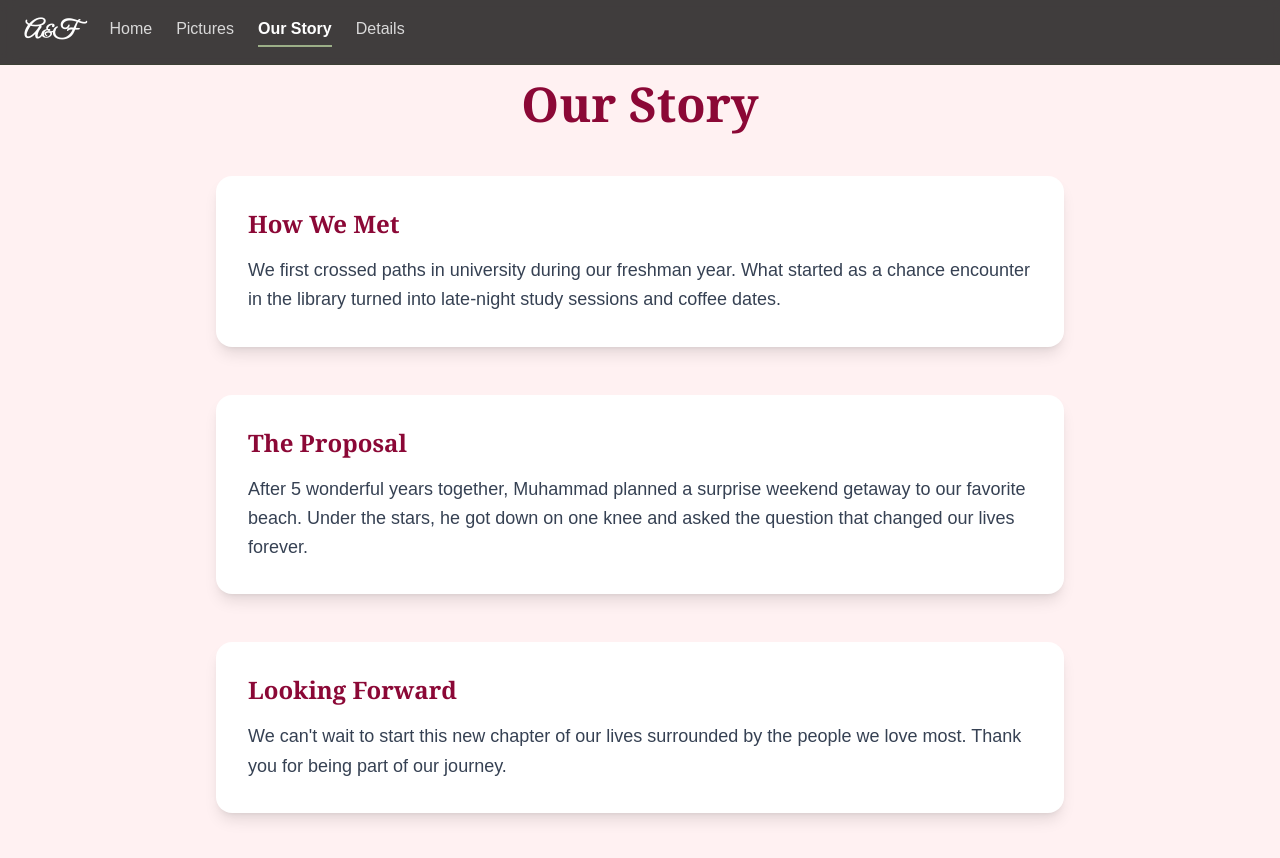
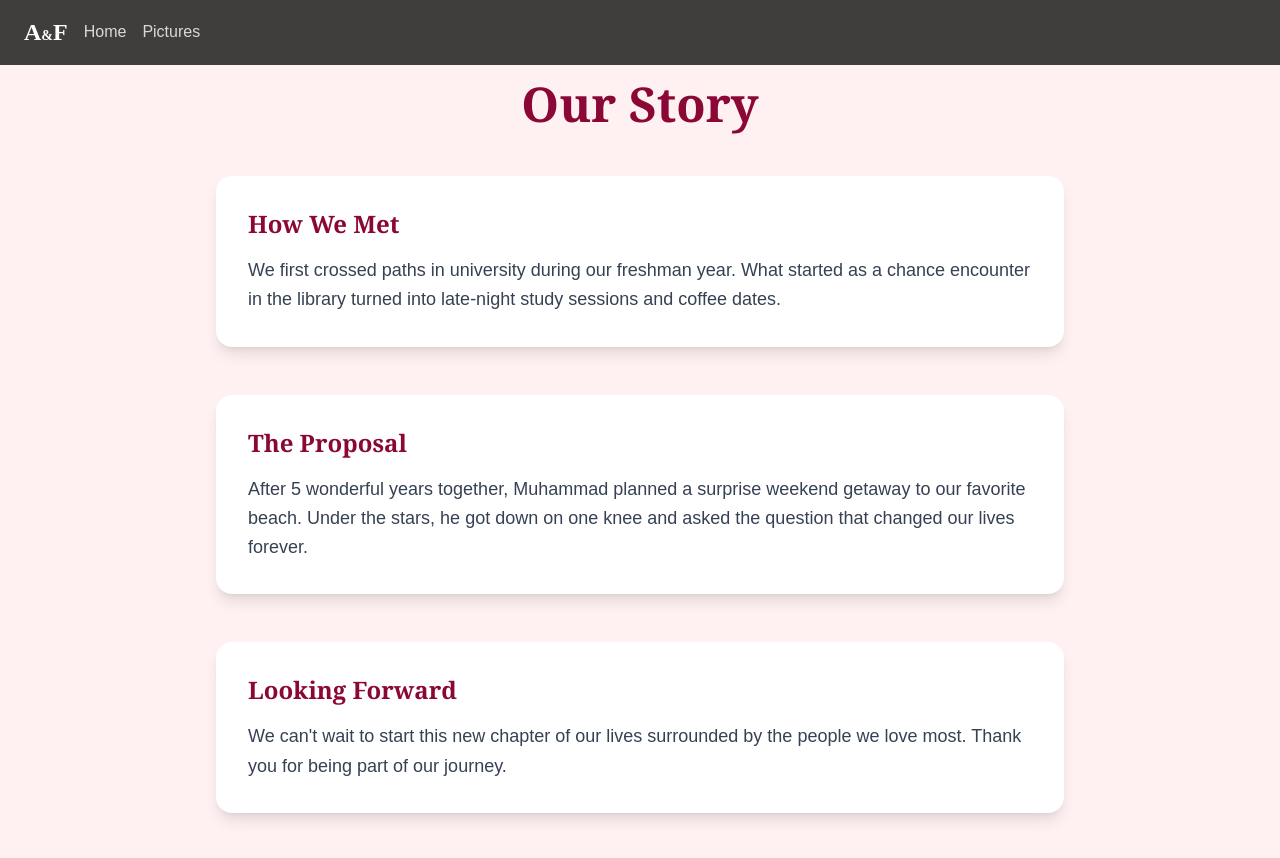
Before and after one commit to fadhrigabestari/amour-fou, a Next.js app: page /story in a window 1280 px wide. Shown: the top 858 px of the page. Built offline with nearby package versions, Linux system fonts and the light colour scheme; a web font is replaced by a local one.

Commit message:
set proper header

```diff
--- a/src/app/layout.tsx
+++ b/src/app/layout.tsx
@@ -10,8 +10,11 @@
 const lobster = Lobster({ weight: "400", subsets: ["latin"], variable: "--font-lobster" });
 
 export const metadata: Metadata = {
-  title: "Adristi & Fadhriga Wedding",
+  title: "Adristi & Fadhriga",
   description: "Join us as we celebrate our love",
+  icons: {
+    icon: '/love-icon.svg',
+  },
 };
 
 export default function RootLayout({
--- a/src/app/pictures/page.tsx
+++ b/src/app/pictures/page.tsx
@@ -180,7 +180,7 @@
     return (
       <div className="h-screen bg-rose-50 dark:bg-zinc-900">
         <Header />
-        <main className="h-[calc(100vh-4rem)]">
+        <main className="h-screen">
           <div className="relative h-full w-full overflow-hidden bg-slate-700" />
         </main>
       </div>
@@ -191,7 +191,7 @@
     <div className="h-screen bg-rose-50 dark:bg-zinc-900">
       <Header />
 
-      <main className="h-[calc(100vh-4rem)]">
+      <main className="h-screen">
         <div className="relative h-full w-full overflow-hidden">
           <div className="absolute inset-0 overflow-hidden">
             <div className="collage-wrapper">
--- a/src/components/Header.tsx
+++ b/src/components/Header.tsx
@@ -5,17 +5,15 @@
   return (
     <nav className="fixed top-0 left-0 right-0 z-50 border-b border-[#2D5016]/20 bg-black/75 backdrop-blur-sm">
       <div className="mx-auto flex max-w-7xl items-center justify-between px-6 py-4">
-        <div className="flex items-center gap-8">
+        <div className="flex items-center gap-4">
           <Link href="/" className="flex items-center">
-            <span className="font-great-vibes text-2xl font-bold text-white">
-              A<span className="text-lg">&</span>F
+            <span className="font-imperial text-2xl font-bold text-white">
+              A<span className="text-sm">&</span>F
             </span>
           </Link>
-          <div className="flex gap-6">
+          <div className="flex gap-4">
             <NavLink href="/">Home</NavLink>
             <NavLink href="/pictures">Pictures</NavLink>
-            <NavLink href="/story">Our Story</NavLink>
-            <NavLink href="/details">Details</NavLink>
           </div>
         </div>
       </div>
```
Also changed, not shown: public/love-icon.svg (added).
